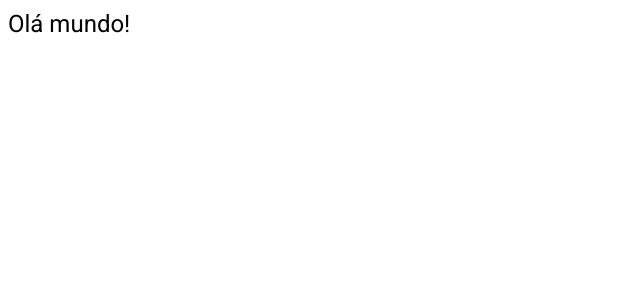
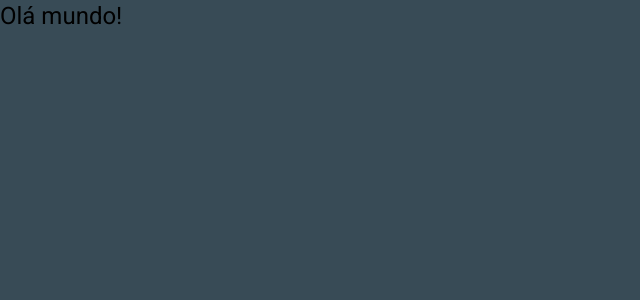
Before and after one commit to flavio-herculano/Formulario-de-Cadastro-com-Angular, an Angular app: page / in a window 1280 px wide. Shown: the top 300 px of the page, without its empty margins (0-640 px from the left). Built offline with nearby package versions, Linux system fonts and the light colour scheme.

Commit message:
adicionado estilo global

```diff
--- a/src/styles.css
+++ b/src/styles.css
@@ -1 +1,16 @@
-/* You can add global styles to this file, and also import other style files */
+* {
+  margin: 0px;
+  padding: 0px;
+  font-family: Helvetica;
+  text-decoration: none;
+}
+
+html,
+body {
+  height: 100%;
+}
+body {
+  margin: 0;
+  font-family: Roboto, "Helvetica Neue", sans-serif;
+  background-color: #384b56;
+}
```
